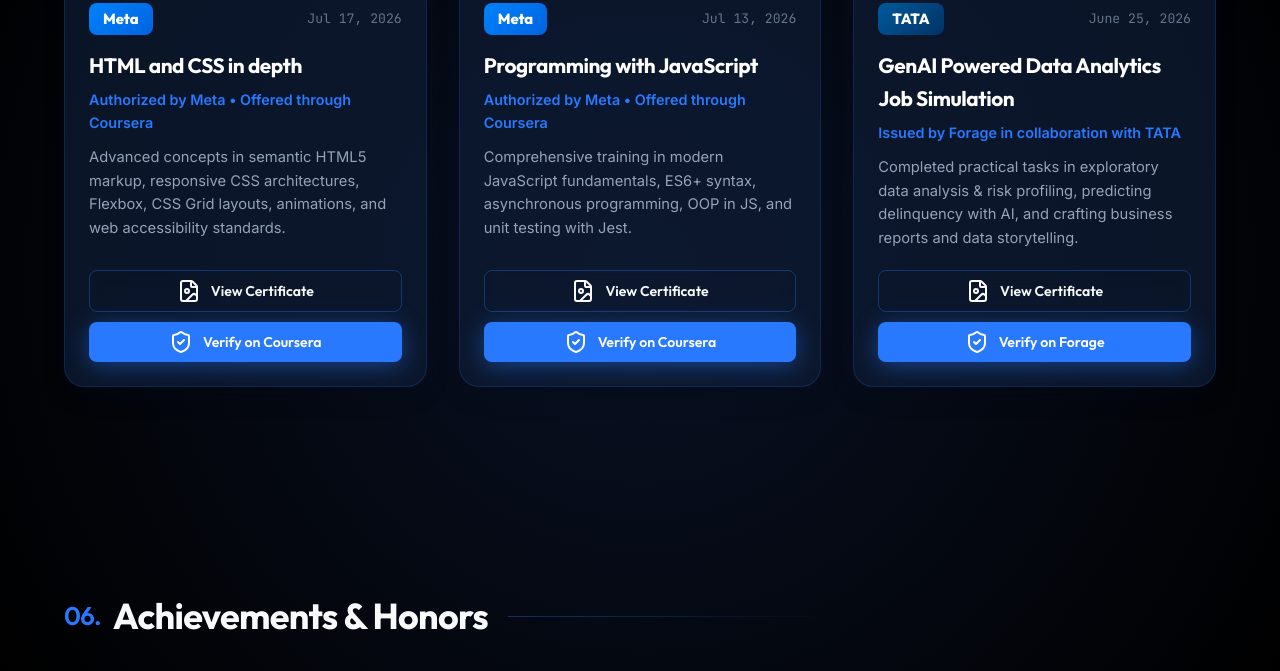
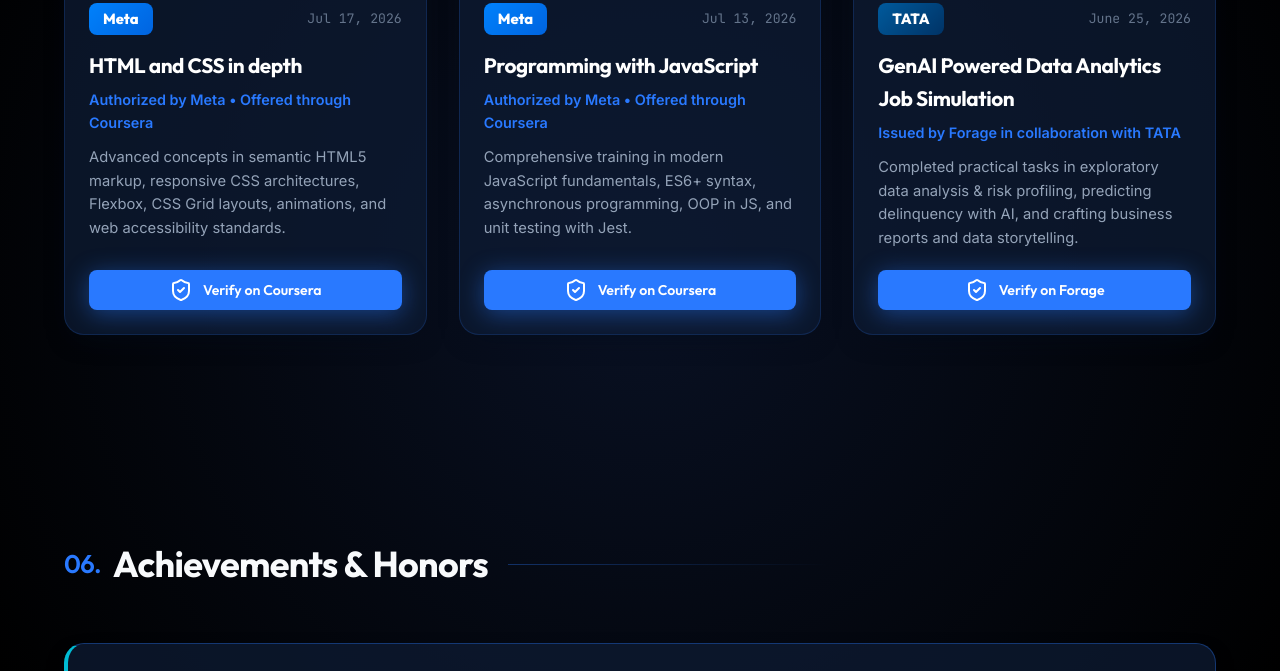
Before and after one commit to Soham-patil18/Soham-Portfolio, a plain HTML site: page index.html in a window 1280 px wide. Shown: the part 11329-12000 px from the top of the page. Drawn offline with nearby package versions, Linux system fonts and the light colour scheme.

Commit message:
Remove redundant View Certificate buttons from Certifications and Achievements

```diff
--- a/index.html
+++ b/index.html
@@ -1059,10 +1059,6 @@
               <p class="cert-item-org">Authorized by Meta • Offered through Coursera</p>
               <p class="cert-item-desc">Advanced concepts in semantic HTML5 markup, responsive CSS architectures, Flexbox, CSS Grid layouts, animations, and web accessibility standards.</p>
               <div class="cert-actions-row">
-                <button class="btn btn-sm btn-outline cert-view-btn" data-cert="meta-html-css">
-                  <i data-lucide="file-image"></i>
-                  <span>View Certificate</span>
-                </button>
                 <a href="https://coursera.org/verify/7810YDDDE3HL" target="_blank" rel="noopener noreferrer" class="btn btn-sm btn-primary">
                   <i data-lucide="shield-check"></i>
                   <span>Verify on Coursera</span>
@@ -1089,10 +1085,6 @@
               <p class="cert-item-org">Authorized by Meta • Offered through Coursera</p>
               <p class="cert-item-desc">Comprehensive training in modern JavaScript fundamentals, ES6+ syntax, asynchronous programming, OOP in JS, and unit testing with Jest.</p>
               <div class="cert-actions-row">
-                <button class="btn btn-sm btn-outline cert-view-btn" data-cert="meta-js">
-                  <i data-lucide="file-image"></i>
-                  <span>View Certificate</span>
-                </button>
                 <a href="https://coursera.org/verify/98N1M3C53F7I" target="_blank" rel="noopener noreferrer" class="btn btn-sm btn-primary">
                   <i data-lucide="shield-check"></i>
                   <span>Verify on Coursera</span>
@@ -1119,10 +1111,6 @@
               <p class="cert-item-org">Issued by Forage in collaboration with TATA</p>
               <p class="cert-item-desc">Completed practical tasks in exploratory data analysis & risk profiling, predicting delinquency with AI, and crafting business reports and data storytelling.</p>
               <div class="cert-actions-row">
-                <button class="btn btn-sm btn-outline cert-view-btn" data-cert="tata-forage">
-                  <i data-lucide="file-image"></i>
-                  <span>View Certificate</span>
-                </button>
                 <a href="https://www.theforage.com/" target="_blank" rel="noopener noreferrer" class="btn btn-sm btn-primary">
                   <i data-lucide="shield-check"></i>
                   <span>Verify on Forage</span>
@@ -1163,12 +1151,6 @@
             <p class="ach-desc">
               Awarded <strong>First Place</strong> in the prestigious <strong>PROJECT CONTEST</strong> organized for the IT and Circuit branches (AIML, CSE, ECE, EEE, ISE, MCA) at Basaveshwar Engineering College, Bagalkote. Recognized for designing and developing a robust Online Fee Payment System with clean software architecture and real-world utility.
             </p>
-            <div class="ach-btn-row">
-              <button class="btn btn-primary btn-sm cert-view-btn" data-cert="bec-contest">
-                <i data-lucide="award"></i>
-                <span>View Official Certificate</span>
-              </button>
-            </div>
           </div>
         </div>
       </div>
```
